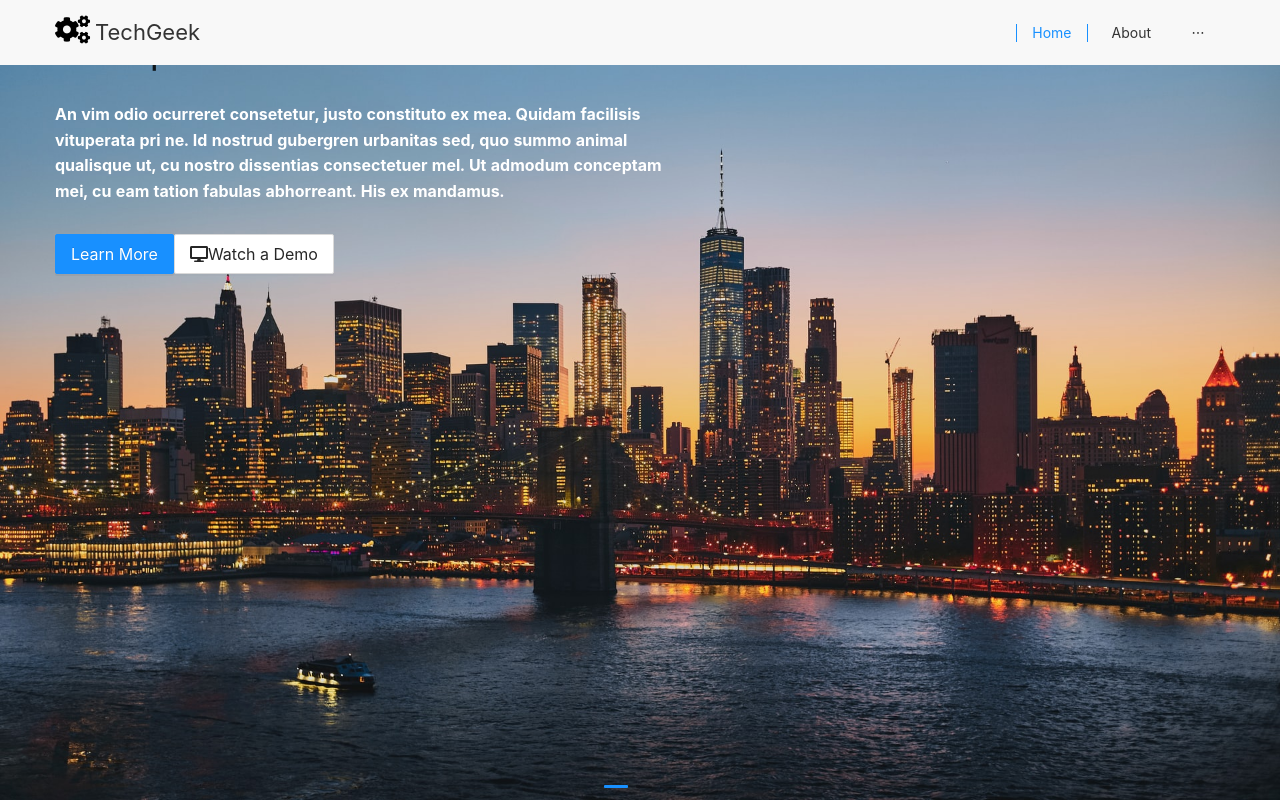
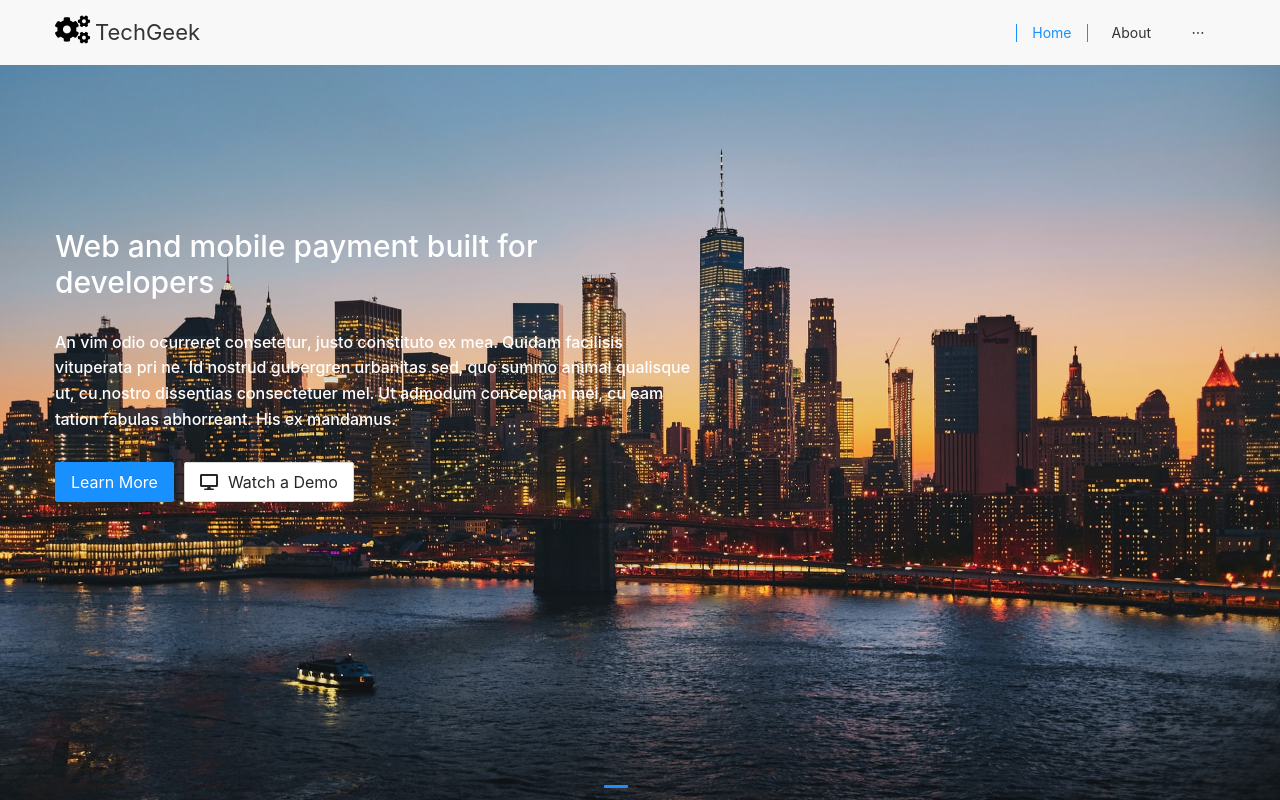
Before and after one commit to harvey0107/react-website, a React (Create React App) app: page / in a window 1280 px wide. Built offline with nearby package versions, Linux system fonts and the light colour scheme.

Commit message:
added css

```diff
--- a/src/App.css
+++ b/src/App.css
@@ -206,9 +206,6 @@ hero
 
 .heroBlock .container-fluid {
   display: block !important;
-  color: white;
-  font-size: large;
-  font-weight: 700;
 }
 
 .heroBlock .ant-carousel,
@@ -236,10 +233,14 @@ hero
   font-size: 30px;
   line-height: 1.2;
   margin: 0 0 30px;
+  color: white;
 }
 
 .heroBlock p {
   margin: 0 0 30px;
+  color: white;
+  font-size: medium;
+  font-weight: 500;
 }
 
 .heroBlock .btnHolder {
--- a/src/components/home/Hero.js
+++ b/src/components/home/Hero.js
@@ -25,12 +25,12 @@ function AppHero() {
         <div className='heroBlock'>
             <Carousel>
         {items.map(item => {
-                    return(
-                        <div className='container-fluid'>
-                            <div className='content'>
+          return (
+            <div key={item.key} className="container-fluid">
+              <div className="content">
                 <h3>{item.title}</h3>
                 <p>{item.content}</p>
-                                    <div className='butHolder'>
+                <div className="btnHolder">
                   <Button type="primary" size="large">Learn More</Button>
                   <Button size="large"><i className="fas fa-desktop"></i> Watch a Demo</Button>
                 </div>
```
Lines whose indentation alone changed are shown as unchanged.
